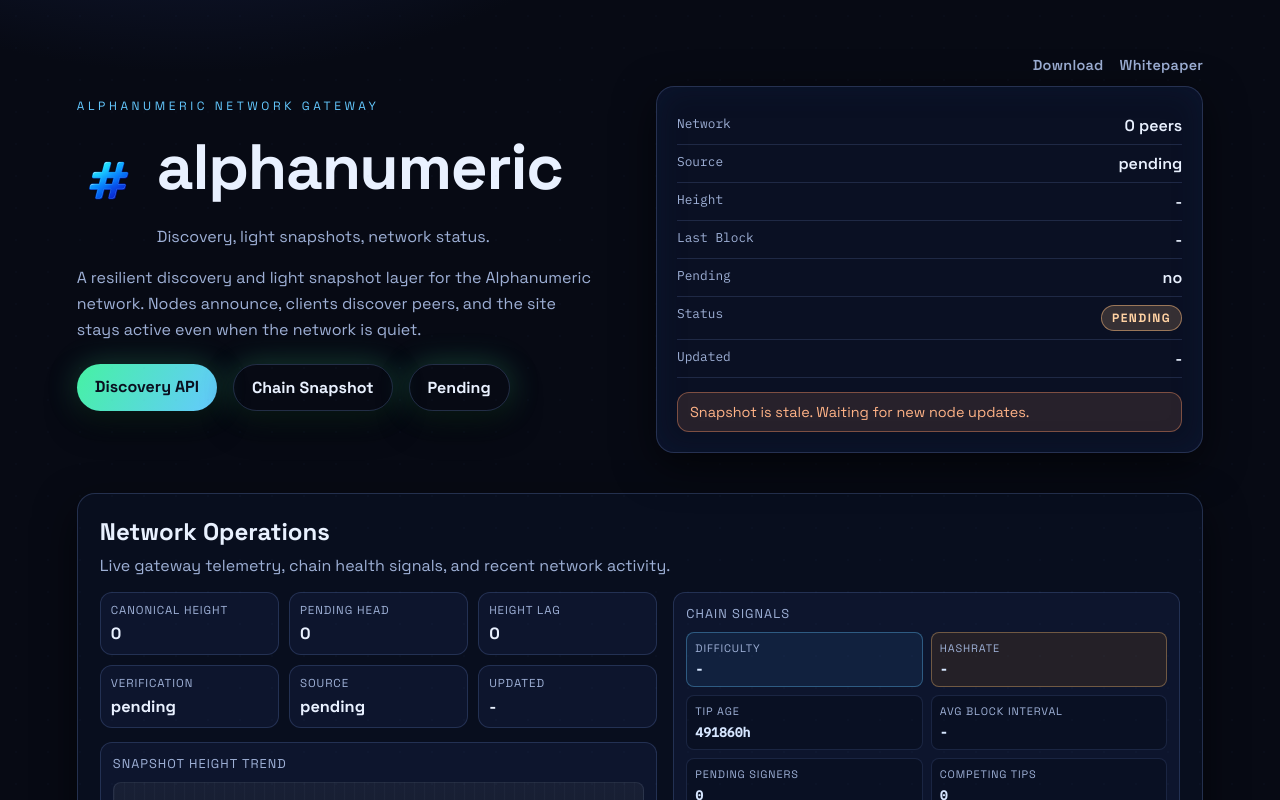
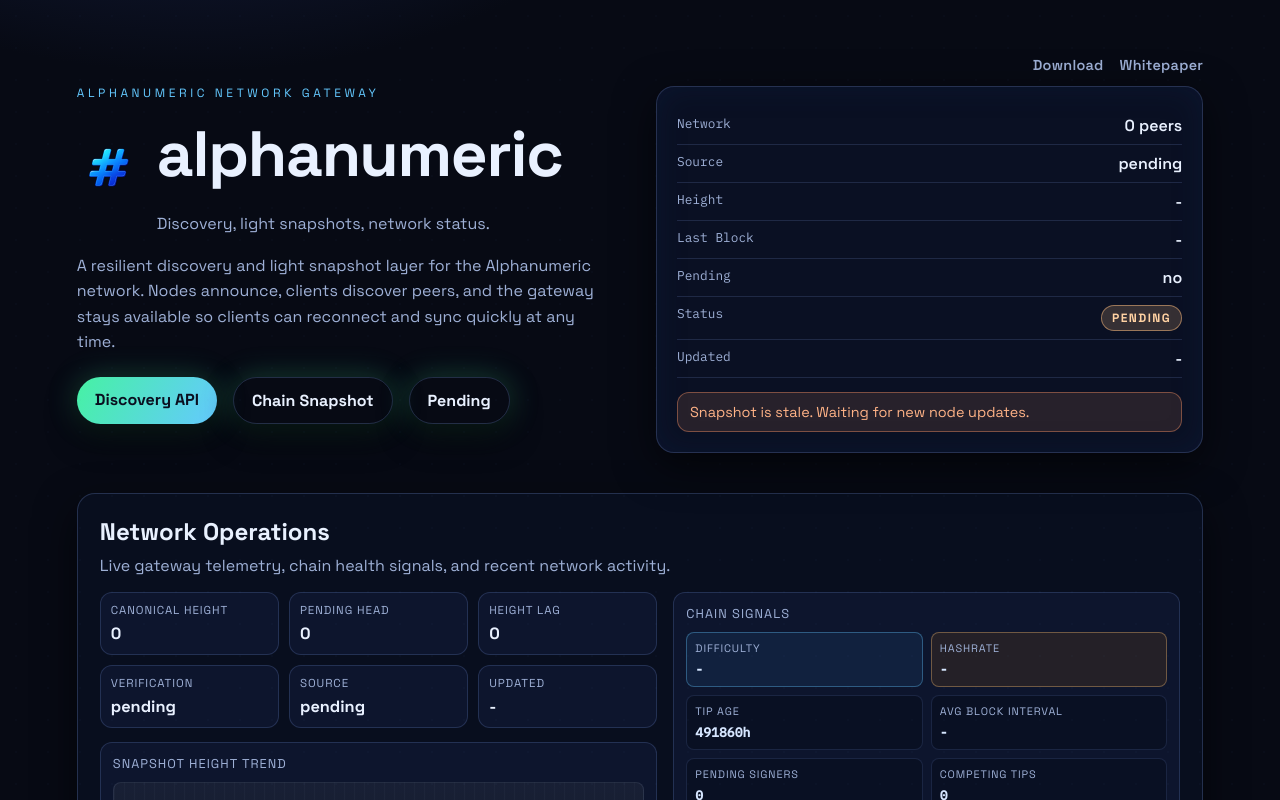
Before and after one commit to OSXBasedAnon/alphanumeric-blue, a Next.js app: page / in a window 1280 px wide. Shown: the top 800 px of the page. Built offline with nearby package versions, Linux system fonts and the light colour scheme.

Commit message:
copy: remove quiet-network wording from gateway hero

```diff
--- a/app/page.tsx
+++ b/app/page.tsx
@@ -20,8 +20,8 @@ export default function Page() {
           </div>
           <p>
             A resilient discovery and light snapshot layer for the Alphanumeric network.
-            Nodes announce, clients discover peers, and the site stays active even when
-            the network is quiet.
+            Nodes announce, clients discover peers, and the gateway stays available so
+            clients can reconnect and sync quickly at any time.
           </p>
           <div className="cta-row">
             <a className="cta" href="/api/peers">Discovery API</a>
```
